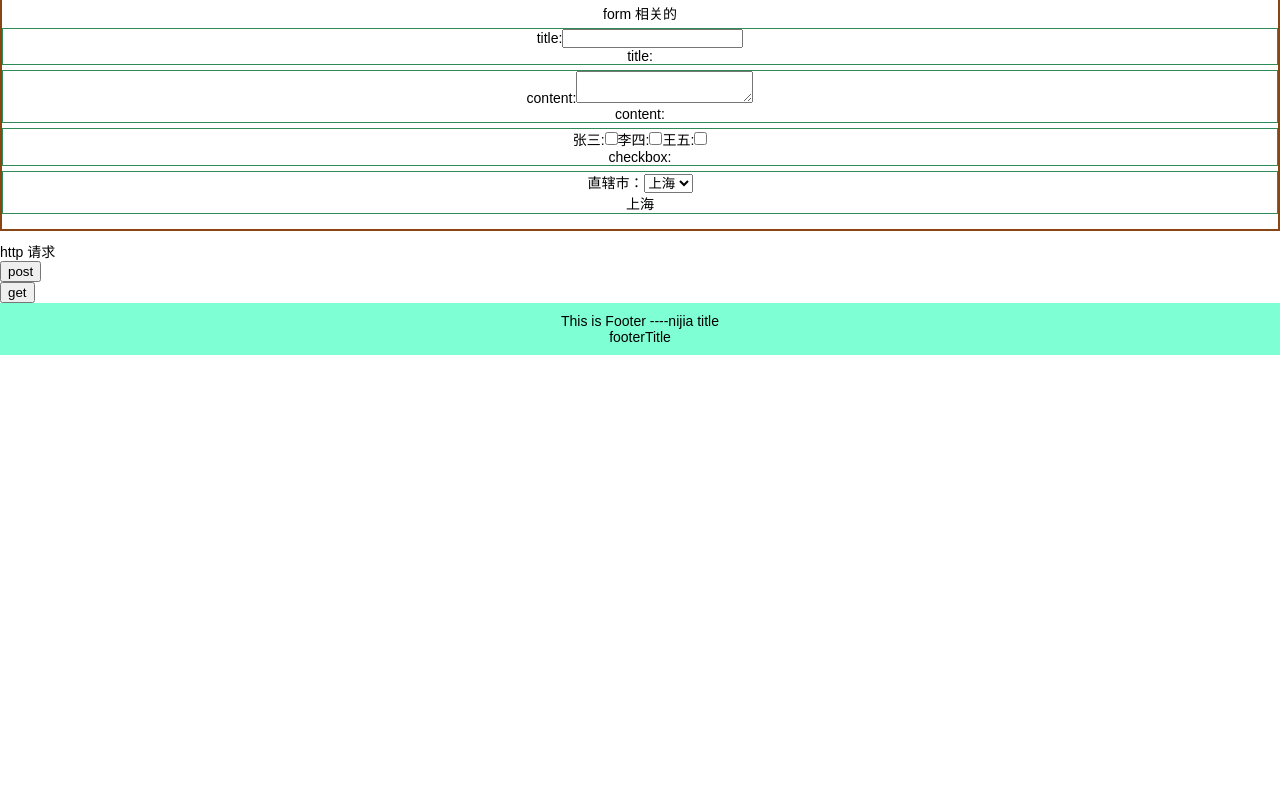
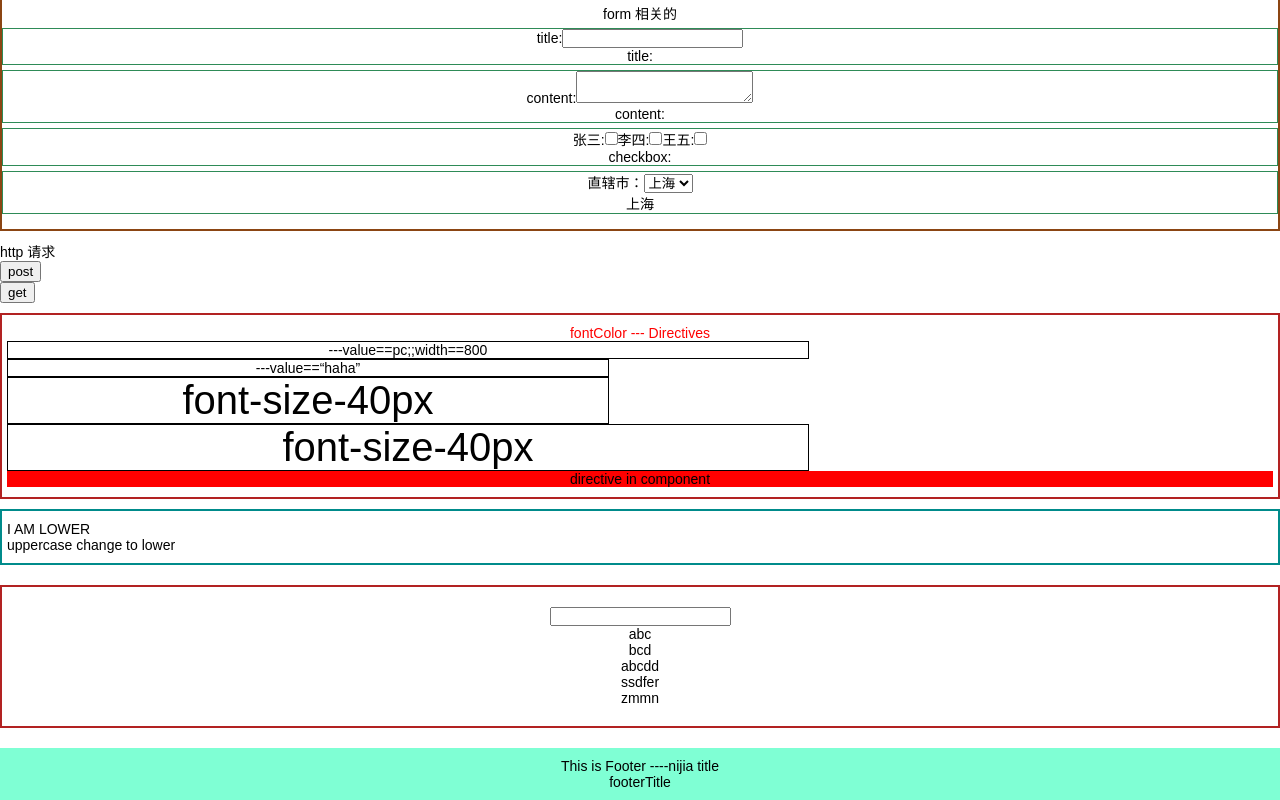
Before and after one commit to ziyuanzhang/vue-cli-demo, a Vue app: page / in a window 1280 px wide. Shown: the part 388-1188 px from the top of the page. Before the commit the page ends 800 px from the top, so only its background shows below. Built offline with nearby package versions, Linux system fonts and the light colour scheme.

Commit message:
directive-filter-mixin

```diff
--- a/src/App.vue
+++ b/src/App.vue
@@ -6,8 +6,12 @@
     <app-slots></app-slots>
     <app-form></app-form>
     <app-http></app-http>
+    <aPP-directives></aPP-directives>
+    <app-filters></app-filters>
+    <app-search></app-search>
+
+
     <app-footer v-bind:footerTitle="title"></app-footer>
-
    <!--  <router-view/> -->
 
   </div>
@@ -20,7 +24,10 @@ import Footer from "./components/Footer.vue";
 import Nijia from "@/components/nijia";
 import Slots from './components/Slots';
 import form from './components/form/form';
-import http from './components/Http'
+import http from './components/Http';
+import Directives from './components/Directives';
+import Filters from './components/Filters';
+import Search from './components/Search';
 
 export default {
   components: {
@@ -29,7 +36,10 @@ export default {
     "app-nijia": Nijia,
     "app-slots":Slots,
     "app-form":form,
-    "app-http":http
+    "app-http":http,
+    "aPP-directives":Directives,
+    "app-filters":Filters,
+    "app-search":Search
   },
   data(){
     return{
--- /dev/null
+++ b/src/components/Directives.vue
@@ -0,0 +1,31 @@
+<template>
+  <div id="container">
+      <p v-fontColor>fontColor ---  Directives</p>
+      <p v-dir ="'w800'">---value==pc;;width==800</p>
+      <p v-dir>---value==“haha”</p>
+      <p v-dir:fs40>font-size-40px</p>
+      <p v-dir:fs40 = "'w800'">font-size-40px</p>
+      <h1 v-bg> directive in component </h1>
+  </div>
+</template>
+<script>
+export default {
+  directives:{
+    "bg":{
+      bind(el,binding,vnode) {
+          el.style.backgroundColor="red"
+      }
+    }
+  }
+}
+</script>
+
+<style scoped>
+#container{
+  margin: 10px auto;
+  padding: 10px 5px;
+  border: 2px solid firebrick;
+  box-sizing: border-box;
+  text-align: center;
+}
+</style>
--- /dev/null
+++ b/src/components/Filters.vue
@@ -0,0 +1,30 @@
+<template>
+   <div id="container">
+       <h1 >{{title|to-uppercase}}</h1>
+       <h2>{{content|toLowercase}}</h2>
+   </div>
+</template>
+
+<script>
+export default {
+  data(){
+      return{
+          title:"i am lower",
+          content:"UPPERCASE change to lower"
+      }
+  },
+  filters:{
+      toLowercase(value){
+          return value.toLowerCase();
+      }
+  }
+}
+</script>
+<style scoped>
+#container{
+    margin: 10px auto;
+    padding: 10px 5px;
+    border: 2px solid darkcyan;
+    box-sizing: border-box;
+    }
+</style>
--- /dev/null
+++ b/src/components/Search.vue
@@ -0,0 +1,44 @@
+<template>
+    <div id="container">
+        <input type="text" v-model="search" />
+        <ul>
+            <li v-for="result in filteRres">{{result.title}}</li>
+        </ul>
+    </div>
+
+</template>
+<script>
+import searchMixins  from './SearchMixins'
+export default {
+    data(){
+        return{
+            results:[
+                {"title":"abc"},
+                {"title":"bcd"},
+                {"title":"abcdd"},
+                {"title":"ssdfer"},
+                {"title":"zmmn"}
+                ],
+            search:""
+        }
+    },
+    computed:{
+      /*   filteRres(){
+            return this.results.filter(result=>{
+               return result.title.match(this.search);
+                })
+        } */
+    },
+    mixins:[searchMixins]
+
+}
+</script>
+<style scoped>
+#container{
+  margin: 20px auto;
+  padding: 20px 5px;
+  border: 2px solid firebrick;
+  box-sizing: border-box;
+  text-align: center;
+}
+</style>
--- /dev/null
+++ b/src/components/SearchMixins.js
@@ -0,0 +1,9 @@
+export default {
+    computed: {
+        filteRres() {
+            return this.results.filter(result => {
+                return result.title.match(this.search);
+            });
+        }
+    }
+}
--- a/src/main.js
+++ b/src/main.js
@@ -7,9 +7,32 @@ import App from './App'
 import axios from 'axios'
 Vue.prototype.$http = axios
 
+export const Bus = new Vue()
+//directive
+Vue.directive('fontColor', {
+  bind(el, binding, vnode) {
+    el.style.color = "red";
+  }
+});
+Vue.directive("dir", {
+  bind(el, binding, vnode) {
+    if (binding.value == "w800") {
+      el.style.border="1px solid #000";
+      el.style.width = "800px";
 
+    } else {
+      el.style.width = "600px";
+      el.style.border="1px solid #000";
+    }
+    if (binding.arg == "fs40") {
+      el.style.fontSize = "40px";
+    }
+  }
+});
+Vue.filter("to-uppercase",function(value){
+  return value.toUpperCase()
+})
 
-export const Bus = new Vue()
 
 Vue.config.productionTip = false
 
@@ -18,6 +41,8 @@ Vue.config.productionTip = false
 new Vue({
   el: '#app',
   //router,
-  components: { App },
+  components: {
+    App
+  },
   template: '<App/>'
 })
```
